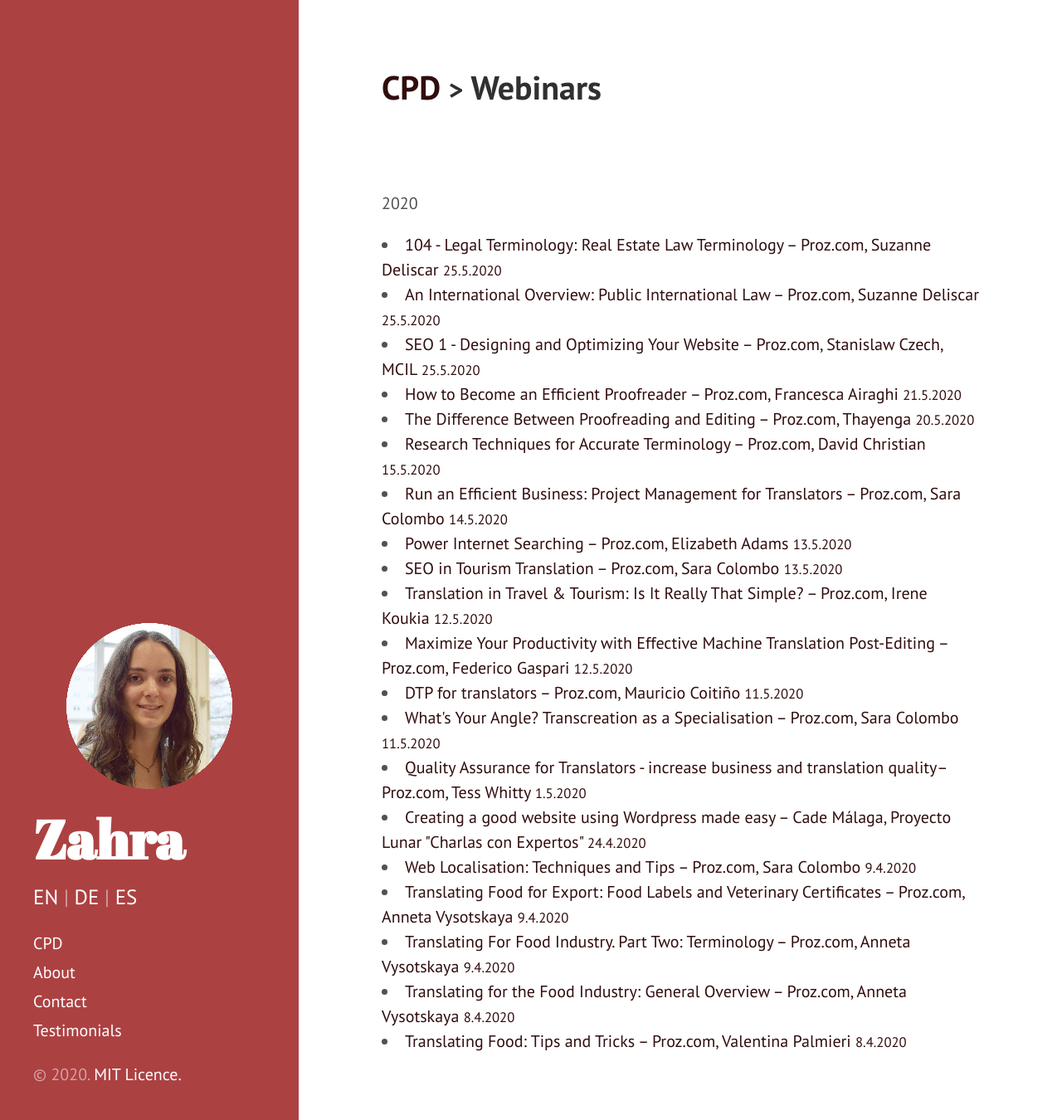
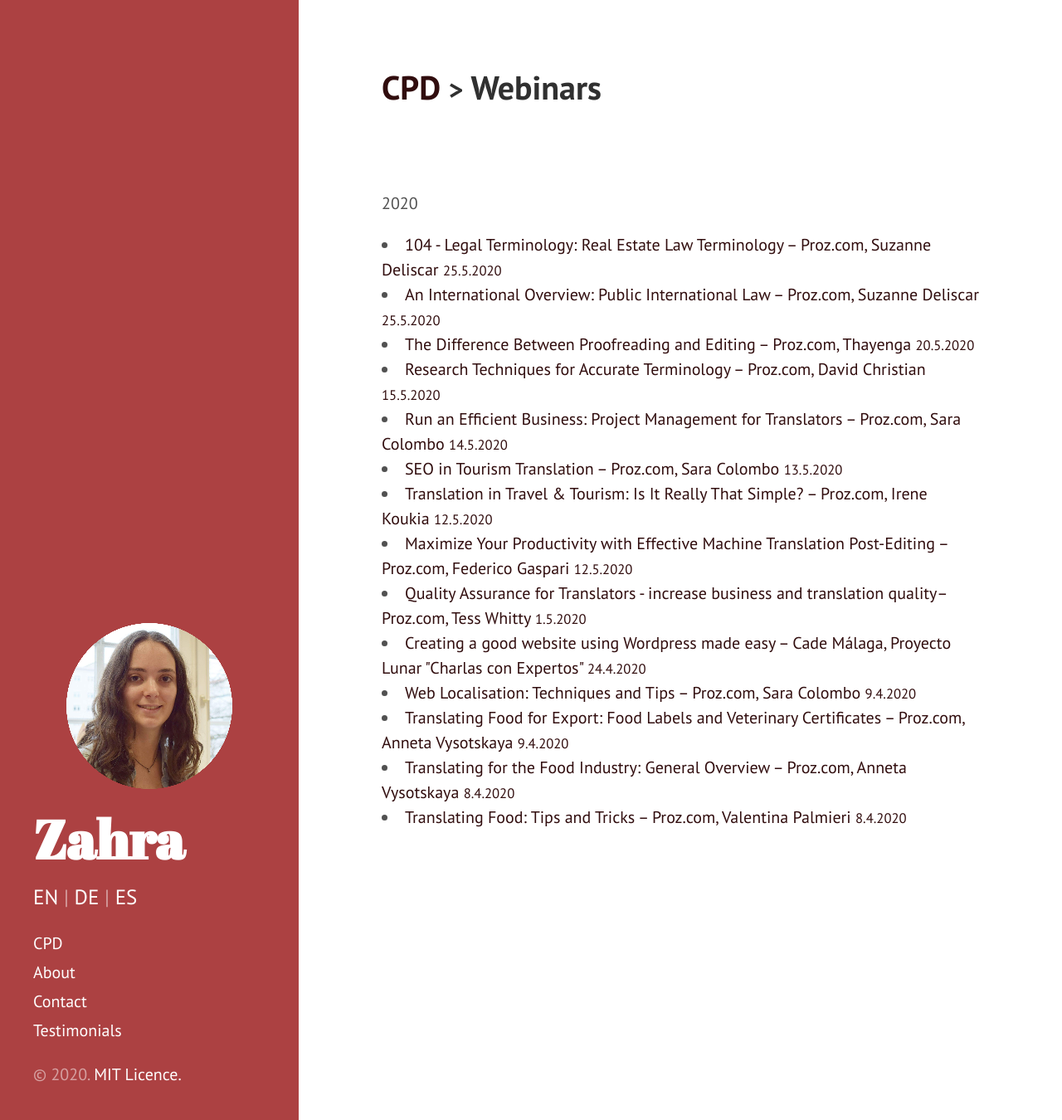
Before and after one commit to Zahra-Claire-Bahrani-Peacock/zahra-claire-bahrani-peacock.github.io, a Jekyll site: the page built from CPD-webinars.md, in a window 1280 px wide and 1350 px high. Shown: the whole window at 83% size. Built offline with Jekyll 4.4.1, drawn with Linux system fonts in a browser that asks for light colours.

Commit message:
Update CPD-webinars.md

```diff
--- a/CPD-webinars.md
+++ b/CPD-webinars.md
@@ -11,27 +11,17 @@
 
 <li><a href="https://videos.proz.com/videos/an-international-overview-public-international-law-139" target="_blank">An International Overview: Public International Law – Proz.com, Suzanne Deliscar <small>25.5.2020</small></a></li>
 
-<li><a href="https://videos.proz.com/videos/seo-1-designing-and-optimizing-your-website-2040" target="_blank">SEO 1 - Designing and Optimizing Your Website – Proz.com, Stanislaw Czech, MCIL <small>25.5.2020</small></a></li>
-
-<li><a href="https://videos.proz.com/videos/how-to-become-an-efficient-proofreader-132" target="_blank">How to Become an Efficient Proofreader – Proz.com, Francesca Airaghi <small>21.5.2020</small></a></li>
-
 <li><a href="https://videos.proz.com/videos/the-difference-between-proofreading-and-editing-4" target="_blank">The Difference Between Proofreading and Editing – Proz.com, Thayenga <small>20.5.2020</small></a></li>
 
 <li><a href="https://videos.proz.com/videos/research-techniques-for-accurate-terminology-1301" target="_blank">Research Techniques for Accurate Terminology – Proz.com, David Christian <small>15.5.2020</small></a></li>
 
 <li><a href="https://videos.proz.com/videos/run-an-efficient-business-project-management-for-translators-97" target="_blank">Run an Efficient Business: Project Management for Translators – Proz.com, Sara Colombo <small>14.5.2020</small></a></li>
 
-<li><a href="https://videos.proz.com/videos/power-internet-searching-631" target="_blank">Power Internet Searching – Proz.com, Elizabeth Adams <small>13.5.2020</small></a></li>
-
 <li><a href="https://videos.proz.com/videos/seo-in-tourism-translation-186" target="_blank">SEO in Tourism Translation – Proz.com, Sara Colombo <small>13.5.2020</small></a></li>
 
 <li><a href="https://videos.proz.com/videos/translation-in-travel-tourism-is-it-really-that-simple-450" target="_blank">Translation in Travel & Tourism: Is It Really That Simple? – Proz.com, Irene Koukia <small>12.5.2020</small></a></li>
 
 <li><a href="https://videos.proz.com/videos/maximize-your-productivity-with-effective-machine-translation-post-editing-477" target="_blank">Maximize Your Productivity with Effective Machine Translation Post-Editing – Proz.com, Federico Gaspari <small>12.5.2020</small></a></li>
-
-<li><a href="https://videos.proz.com/videos/dtp-for-translators-2356" target="_blank">DTP for translators – Proz.com, Mauricio Coitiño <small>11.5.2020</small></a></li>
-
-<li><a href="https://videos.proz.com/videos/what-s-your-angle-transcreation-as-a-specialisation-178" target="_blank">What's Your Angle? Transcreation as a Specialisation – Proz.com, Sara Colombo <small>11.5.2020</small></a></li>
 
 <li><a href="www.marketingtipsfortranslators.com.
 https://videos.proz.com/videos/quality-assurance-for-translators-increase-business-and-translation-quality-1962" target="_blank">Quality Assurance for Translators - increase business and translation quality– Proz.com, Tess Whitty <small>1.5.2020</small></a></li>
@@ -42,8 +32,6 @@
 
 <li><a href="https://videos.proz.com/videos/translating-food-for-export-food-labels-and-veterinary-certificates-85" target="_blank">Translating Food for Export: Food Labels and Veterinary Certificates – Proz.com, Anneta Vysotskaya <small>9.4.2020</small></a></li>
 
-<li><a href="https://videos.proz.com/videos/translating-for-food-industry-part-two-terminology-410" target="_blank">Translating For Food Industry. Part Two: Terminology – Proz.com, Anneta Vysotskaya <small>9.4.2020</small></a></li>
-
 <li><a href="https://videos.proz.com/videos/translating-for-food-industry-general-overview-99" target="_blank">Translating for the Food Industry: General Overview – Proz.com, Anneta Vysotskaya <small>8.4.2020</small></a></li>
 
 <li><a href="https://videos.proz.com/videos/translating-food-tips-and-tricks-743" target="_blank">Translating Food: Tips and Tricks – Proz.com, Valentina Palmieri <small>8.4.2020</small></a></li>
```
